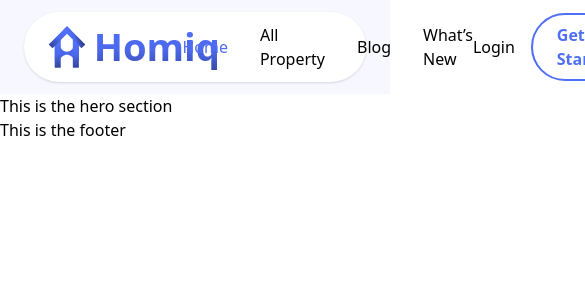
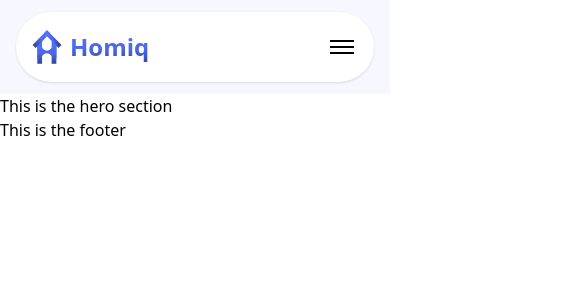
Before and after one commit to TamimOp/Homiq, a Next.js app: page / in a window 390 px wide. Shown: the top 300 px of the page, 585 px wide, since content can reach past the window. Built offline with nearby package versions, Linux system fonts and the light colour scheme.

Commit message:
making the navbar fully responsive

```diff
--- a/components/Navbar.tsx
+++ b/components/Navbar.tsx
@@ -1,12 +1,61 @@
+"use client";
 import Image from "next/image";
 import Link from "next/link";
-import React from "react";
+import React, { useState } from "react";
 
 const Navbar = () => {
+  const [isMenuOpen, setIsMenuOpen] = useState(false);
+
+  const toggleMenu = () => {
+    setIsMenuOpen(!isMenuOpen);
+  };
+
   return (
-    <nav className="w-full px-6 py-3 bg-[#f7f8ff] flex justify-center">
-      <div className="w-full max-w-[1240px] h-[70px] bg-white rounded-full flex items-center justify-between px-6 shadow-sm">
+    <nav className="w-full px-4 sm:px-6 py-3 bg-[#f7f8ff] flex justify-center">
+      <div className="w-full max-w-[1240px] min-h-[70px] bg-white rounded-full flex flex-col lg:flex-row lg:items-center px-4 sm:px-6 shadow-sm relative">
+        {/* Mobile layout */}
+        <div className="flex items-center justify-between h-[70px] w-full lg:hidden">
           {/* Logo */}
+          <Link href="/" className="flex items-center gap-2">
+            <Image
+              src="/assets/homeLogo.svg"
+              alt="Homiq Logo"
+              width={30}
+              height={35}
+              className="sm:w-[37.639px] sm:h-[43.398px]"
+            />
+            <span className="text-[24px] sm:text-[32px] leading-[150%] font-semibold primary-gradient">
+              Homiq
+            </span>
+          </Link>
+
+          {/* Mobile menu button */}
+          <button
+            onClick={toggleMenu}
+            className="flex flex-col justify-center items-center w-8 h-8 space-y-1"
+            aria-label="Toggle menu"
+          >
+            <span
+              className={`block w-6 h-0.5 bg-black transition-transform duration-300 ${
+                isMenuOpen ? "rotate-45 translate-y-2" : ""
+              }`}
+            ></span>
+            <span
+              className={`block w-6 h-0.5 bg-black transition-opacity duration-300 ${
+                isMenuOpen ? "opacity-0" : ""
+              }`}
+            ></span>
+            <span
+              className={`block w-6 h-0.5 bg-black transition-transform duration-300 ${
+                isMenuOpen ? "-rotate-45 -translate-y-2" : ""
+              }`}
+            ></span>
+          </button>
+        </div>
+
+        {/* Desktop layout - Logo Left, Nav Center, Buttons Right */}
+        <div className="hidden lg:flex items-center justify-between w-full h-[70px]">
+          {/* Left - Logo */}
           <Link href="/" className="flex items-center gap-2">
             <Image
               src="/assets/homeLogo.svg"
@@ -19,33 +68,108 @@ const Navbar = () => {
             </span>
           </Link>
 
-        {/* Nav Links */}
-        <div className="flex items-center gap-8 text-[16px]">
-          <Link href="/" className="text-[#4f6ff4] font-medium">
+          {/* Center - Nav Links */}
+          <div className="flex items-center gap-6 xl:gap-8 text-[14px] xl:text-[16px]">
+            <Link
+              href="/"
+              className="text-[#4f6ff4] font-medium hover:text-[#3d5ac2] transition"
+            >
               Home
             </Link>
-          <Link href="/properties" className="text-black">
+            <Link
+              href="/properties"
+              className="text-black hover:text-[#4f6ff4] transition"
+            >
               All Property
             </Link>
-          <Link href="/blog" className="text-black">
+            <Link
+              href="/blog"
+              className="text-black hover:text-[#4f6ff4] transition"
+            >
               Blog
             </Link>
-          <Link href="/whats-new" className="text-black">
-            What’s New
+            <Link
+              href="/whats-new"
+              className="text-black hover:text-[#4f6ff4] transition"
+            >
+              What&apos;s New
             </Link>
           </div>
-        {/*Buttons */}
-        <div className="flex items-center gap-4">
-          <Link href="/login" className="text-black">
+
+          {/* Right - Buttons */}
+          <div className="flex items-center gap-3 xl:gap-4">
+            <Link
+              href="/login"
+              className="text-black hover:text-[#4f6ff4] transition text-[14px] xl:text-[16px]"
+            >
               Login
             </Link>
-
             <Link
               href="/get-started"
-            className="px-6 py-2 border-2 border-[#4f6ff4] rounded-full text-[#4f6ff4] font-semibold hover:bg-[#4f6ff4] hover:text-white transition"
+              className="px-4 xl:px-6 py-2 border-2 border-[#4f6ff4] rounded-full text-[#4f6ff4] font-semibold hover:bg-[#4f6ff4] hover:text-white transition text-[14px] xl:text-[16px] whitespace-nowrap"
             >
               Get Started
             </Link>
+          </div>
+        </div>
+
+        {/* Mobile menu */}
+        <div
+          className={`lg:hidden overflow-hidden transition-all duration-300 ease-in-out ${
+            isMenuOpen ? "max-h-96 pb-6" : "max-h-0"
+          }`}
+        >
+          <div className="flex flex-col space-y-4">
+            {/* Nav Links */}
+            <div className="flex flex-col space-y-3 text-[16px] border-b border-gray-100 pb-4">
+              <Link
+                href="/"
+                className="text-[#4f6ff4] font-medium hover:text-[#3d5ac2] transition"
+                onClick={() => setIsMenuOpen(false)}
+              >
+                Home
+              </Link>
+              <Link
+                href="/properties"
+                className="text-black hover:text-[#4f6ff4] transition"
+                onClick={() => setIsMenuOpen(false)}
+              >
+                All Property
+              </Link>
+              <Link
+                href="/blog"
+                className="text-black hover:text-[#4f6ff4] transition"
+                onClick={() => setIsMenuOpen(false)}
+              >
+                Blog
+              </Link>
+              <Link
+                href="/whats-new"
+                className="text-black hover:text-[#4f6ff4] transition"
+                onClick={() => setIsMenuOpen(false)}
+              >
+                What&apos;s New
+              </Link>
+            </div>
+
+            {/* Buttons */}
+            <div className="flex flex-col space-y-3">
+              <Link
+                href="/login"
+                className="text-black hover:text-[#4f6ff4] transition text-center"
+                onClick={() => setIsMenuOpen(false)}
+              >
+                Login
+              </Link>
+              <Link
+                href="/get-started"
+                className="px-6 py-2 border-2 border-[#4f6ff4] rounded-full text-[#4f6ff4] font-semibold hover:bg-[#4f6ff4] hover:text-white transition text-center"
+                onClick={() => setIsMenuOpen(false)}
+              >
+                Get Started
+              </Link>
+            </div>
+          </div>
         </div>
       </div>
     </nav>
```
Lines whose indentation alone changed are shown as unchanged.
